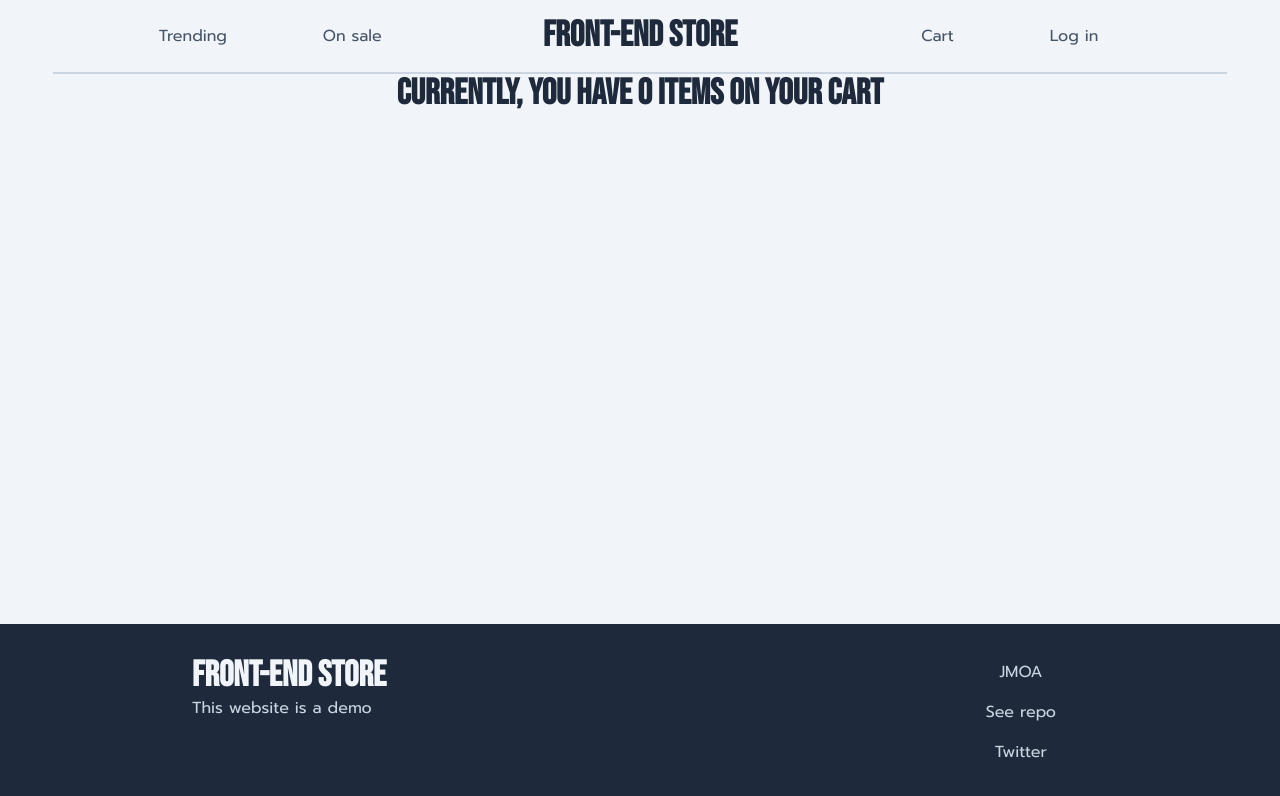
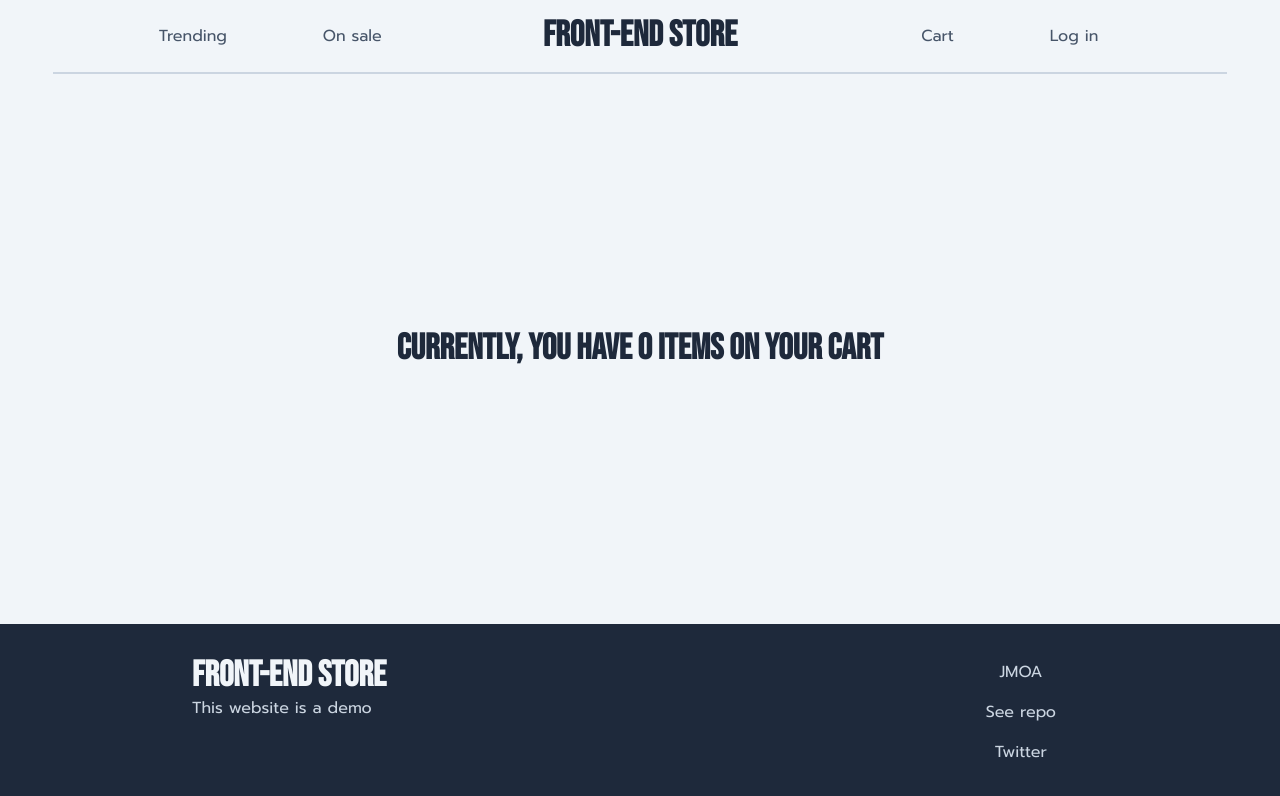
Before and after one commit to CerealPlayer/templates, a Next.js app in the folder templates/frontendstore/: page /cart in a window 1280 px wide. Shown: the top 796 px of the page. Built offline with nearby package versions, Linux system fonts and the light colour scheme; no server answers.

Commit message:
Center fallback in new body sizing

```diff
--- a/templates/frontendstore/components/cart/CartContainer.tsx
+++ b/templates/frontendstore/components/cart/CartContainer.tsx
@@ -14,7 +14,11 @@ export default function CartContainer({ products }: { products: products }) {
 
   if (itemsInfo.length === 0) {
     return (
-      <h1 className="text-center">Currently, you have 0 items on your cart</h1>
+      <div className="min-h-body flex justify-center items-center">
+        <h1 className="text-center">
+          Currently, you have 0 items on your cart
+        </h1>
+      </div>
     );
   }
   return (
```
